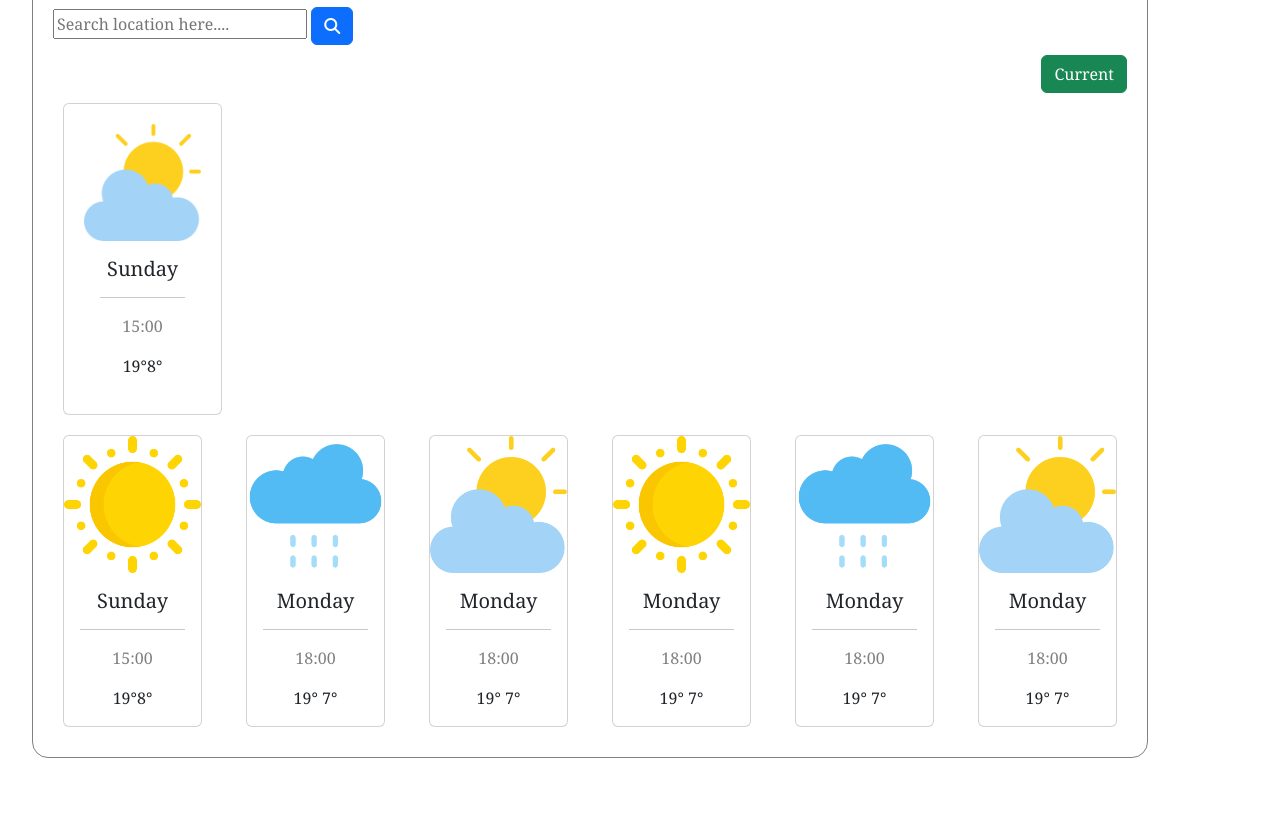
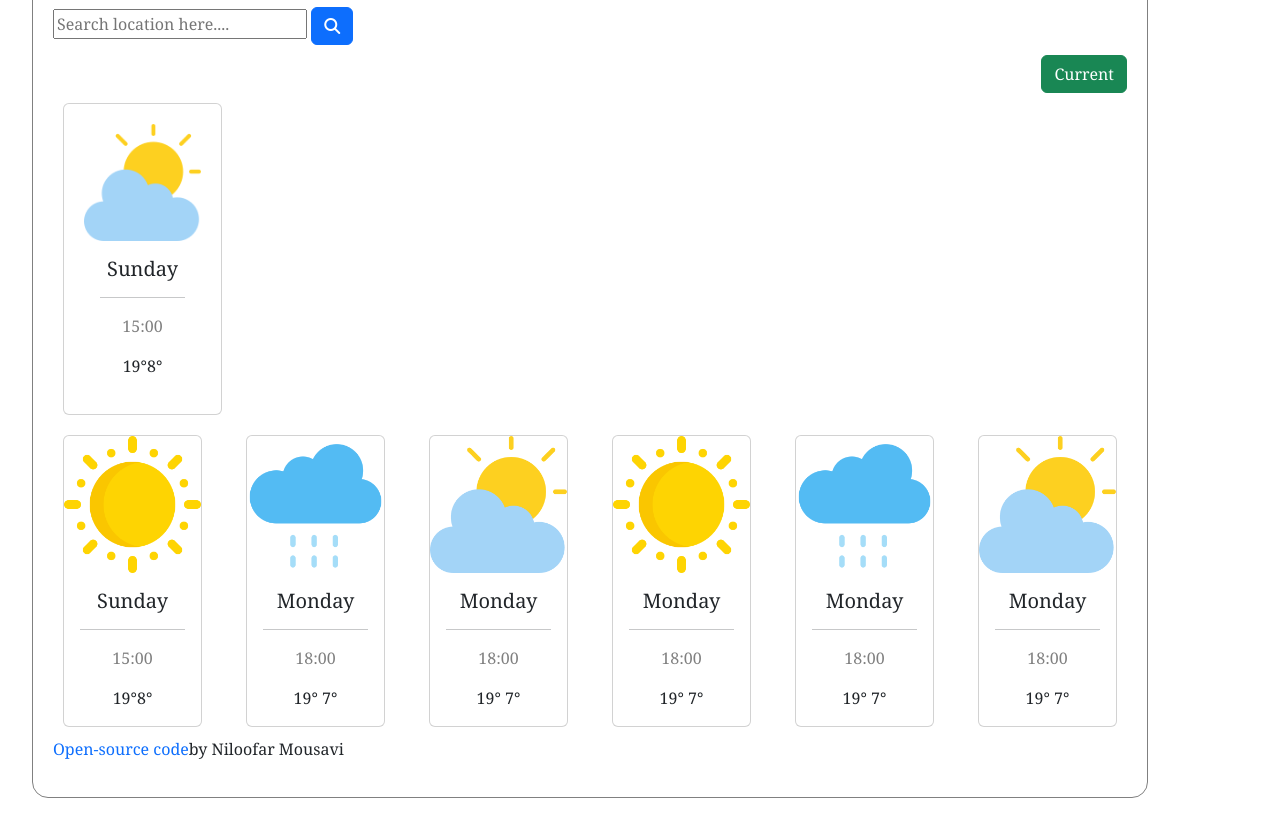
Before and after one commit to niloofar77/Weather-App, a plain HTML site: page index.html in a window 1280 px wide. Shown: the part 174-992 px from the top of the page. Before the commit the page ends 952 px from the top, so only its background shows below. Drawn offline with nearby package versions, Linux system fonts and the light colour scheme.

Commit message:
Added link to github

```diff
--- a/index.html
+++ b/index.html
@@ -138,6 +138,11 @@
               </div>
             </div>
           </div>
+          <p>
+            <a href="https://github.com/niloofar77/Weather-App"
+              >Open-source code</a
+            >by Niloofar Mousavi
+          </p>
         </div>
       </div>
     </div>
--- a/src/style.css
+++ b/src/style.css
@@ -8,6 +8,9 @@ body {
 }
 .container {
   margin: 20px;
+}
+a {
+  text-decoration: none;
 }
 ul {
   list-style: none;
```
